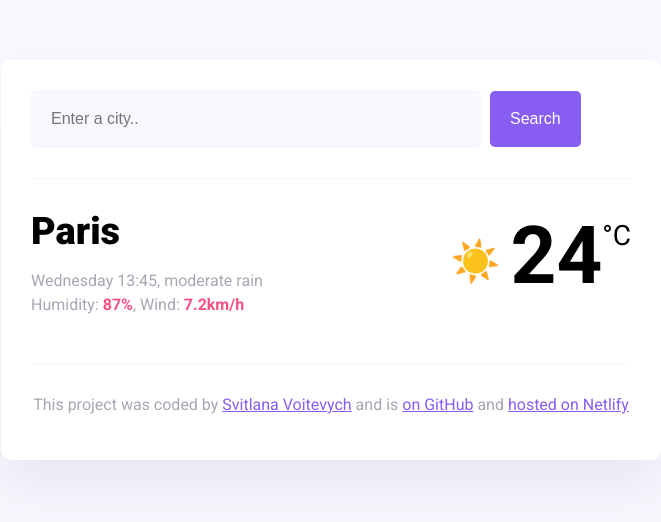
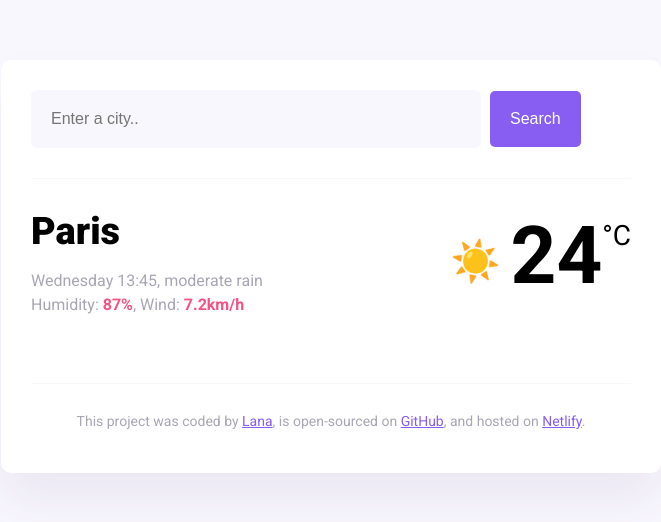
Before and after one commit to Lana-V/shecodes-weather-app, a website built with Parcel: page index.html in a window 1280 px wide. Shown: the whole page, without its empty margins (309-970 px from the left). Built offline with nearby package versions, Linux system fonts and the light colour scheme.

Commit message:
add links to footer

```diff
--- a/index.html
+++ b/index.html
@@ -43,12 +43,21 @@
           </div>
         </div>
       </main>
-      <footer>
+      <footer style="text-align: center; margin-top: 20px; font-size: 14px">
         <p>
           This project was coded by
-          <a href="#" target="_blank">Svitlana Voitevych</a> and is
-          <a href="#" target="_blank"> on GitHub</a> and
-          <a href="#" target="_blank">hosted on Netlify</a>
+          <a href="https://github.com/Lana-V" target="_blank">Lana</a>, is
+          open-sourced on
+          <a
+            href="https://github.com/Lana-V/shecodes-weather-app"
+            target="_blank"
+            >GitHub</a
+          >, and hosted on
+          <a
+            href="https://beautiful-gumption-288011.netlify.app"
+            target="_blank"
+            >Netlify</a
+          >.
         </p>
       </footer>
     </div>
```
